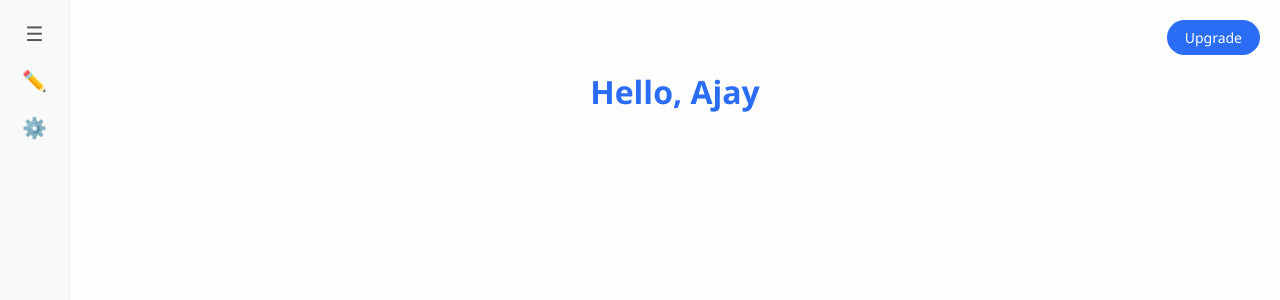
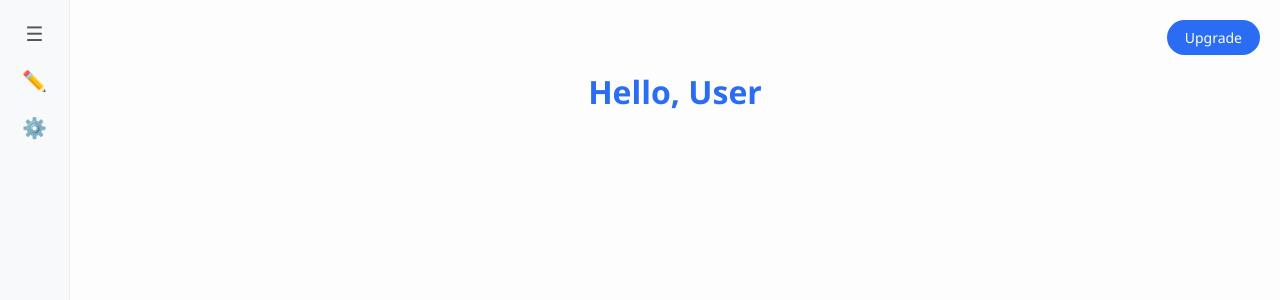
Before and after one commit to ajayyanshu/Sofia-Project, a Flask app: page / in a window 1280 px wide. Shown: the top 300 px of the page. Run offline with Flask 3, Linux system fonts and the light colour scheme.

Commit message:
Update index.html

```diff
--- a/templates/index.html
+++ b/templates/index.html
@@ -149,7 +149,7 @@
   <!-- Main -->
   <div class="main">
     <a href="#" class="upgrade">Upgrade</a>
-    <h1>Hello, Ajay</h1>
+    <h1>Hello, User </h1>
 
     <!-- Chat Area -->
     <div class="chat-area" id="chatArea"></div>
```
